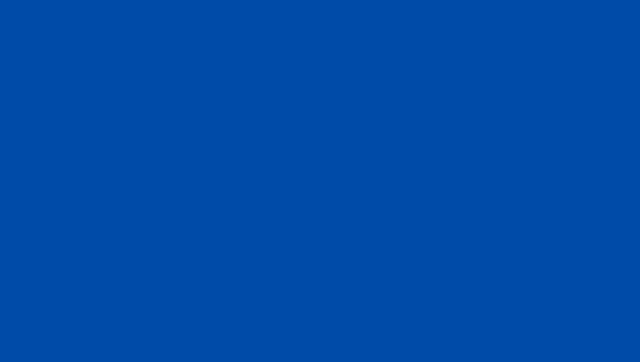
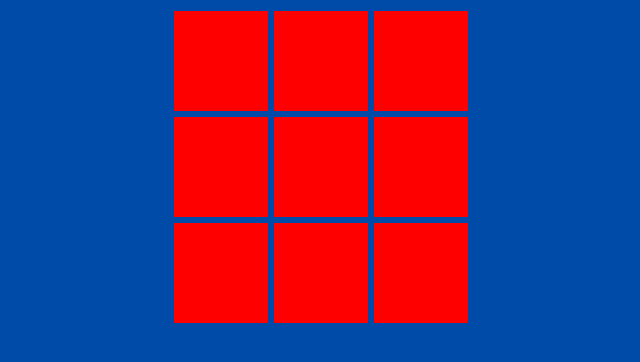
Before and after one commit to ccbabcn/202204-W2CHWE-cristian-bermudez, a website: page index.html in a window 1280 px wide. Shown: the whole page, without its empty margins (319-959 px from the left). Drawn offline with nearby package versions, Linux system fonts and the light colour scheme; files that its build step writes are made by us from their sources.

Commit message:
added javascript Dom Cells Grid Generator

```diff
--- a/index.html
+++ b/index.html
@@ -8,5 +8,10 @@
     <link rel="shortcut icon" href="/images/favicon.png" type="image/png" />
     <title>Cristia Bermudez - Game of Life</title>
   </head>
-  <body></body>
+  <body>
+    <div class="main-container">
+      <div class="cells-container"></div>
+    </div>
+    <script src="index.js"></script>
+  </body>
 </html>
--- a/index.js
+++ b/index.js
@@ -145,3 +145,22 @@ const intervalID = () => {
 };
 intervalID();
 clearInterval(intervalID);
+gameManager();
+const htmlGridDrawer = () => {
+  const cellsDomGrid = document.querySelector(".cells-container");
+  for (let actualRow = 0; actualRow < cellsUniverse.length; actualRow++) {
+    const divRow = document.createElement("div");
+    divRow.className = "cells-container__rows";
+    cellsDomGrid.appendChild(divRow);
+    for (let actualCol = 0; actualCol < cellsUniverse[0].length; actualCol++) {
+      const divCol = document.createElement("div");
+      if (cellsUniverse[actualRow][actualCol].status === "alive") {
+        divCol.className = "cells-container__cols cells-container__cols--alive";
+      }
+      divCol.className = "cells-container__cols cells-container__cols--dead";
+      divRow.appendChild(divCol);
+    }
+  }
+};
+
+htmlGridDrawer();
--- a/styles/sass/styles.scss
+++ b/styles/sass/styles.scss
@@ -7,3 +7,30 @@
 body {
   background: $main-background;
 }
+
+.cells-container {
+  display: flex;
+  flex-direction: column;
+  align-items: center;
+  width: 100%;
+
+  &__rows {
+    display: flex;
+    flex-direction: row;
+  }
+
+  &__cols {
+    margin: 1%;
+    width: 100px;
+    height: 100px;
+    background-color: rgb(248, 248, 248);
+    flex: 1;
+
+    &--alive {
+      background: green;
+    }
+    &--dead {
+      background: red;
+    }
+  }
+}
```
